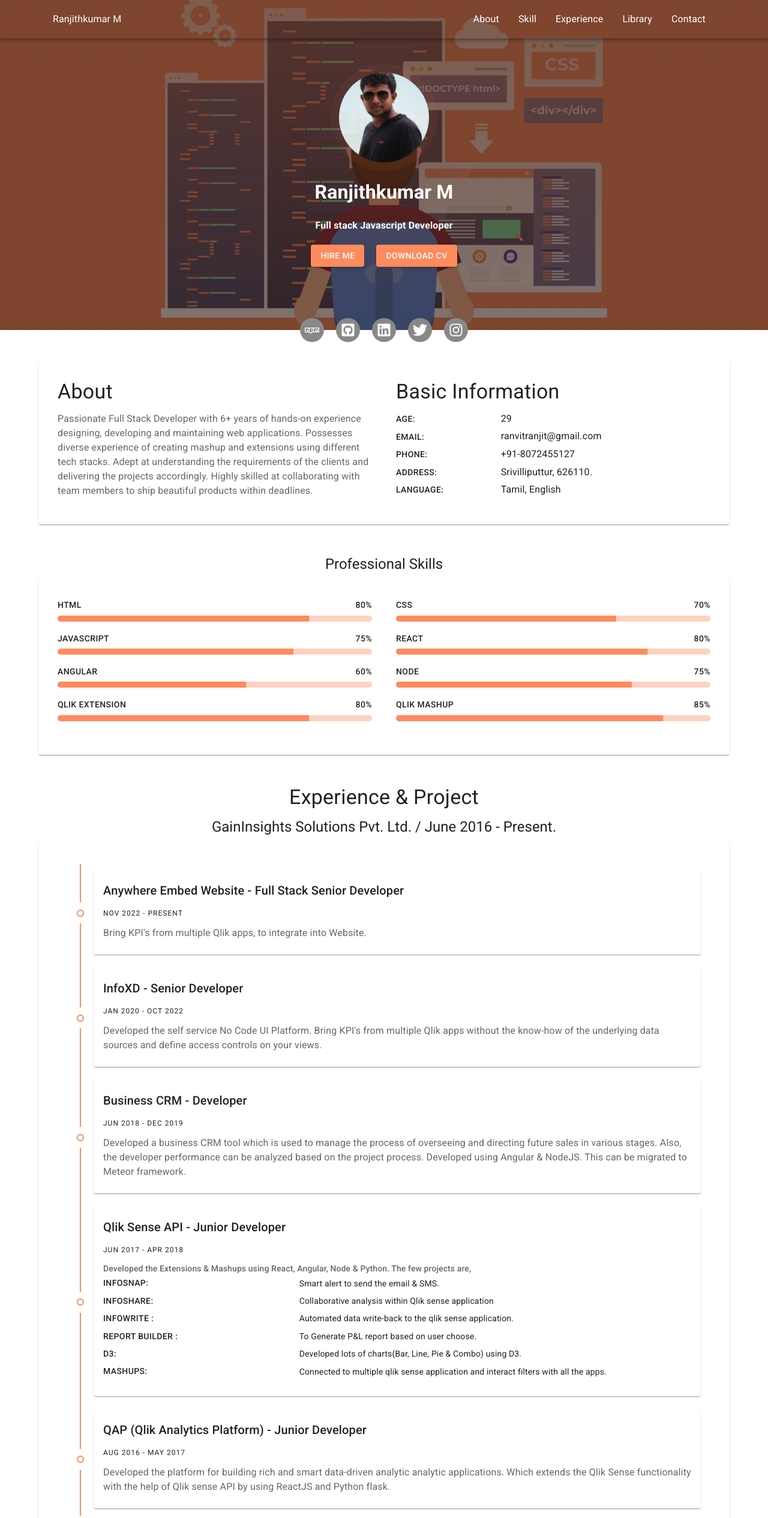
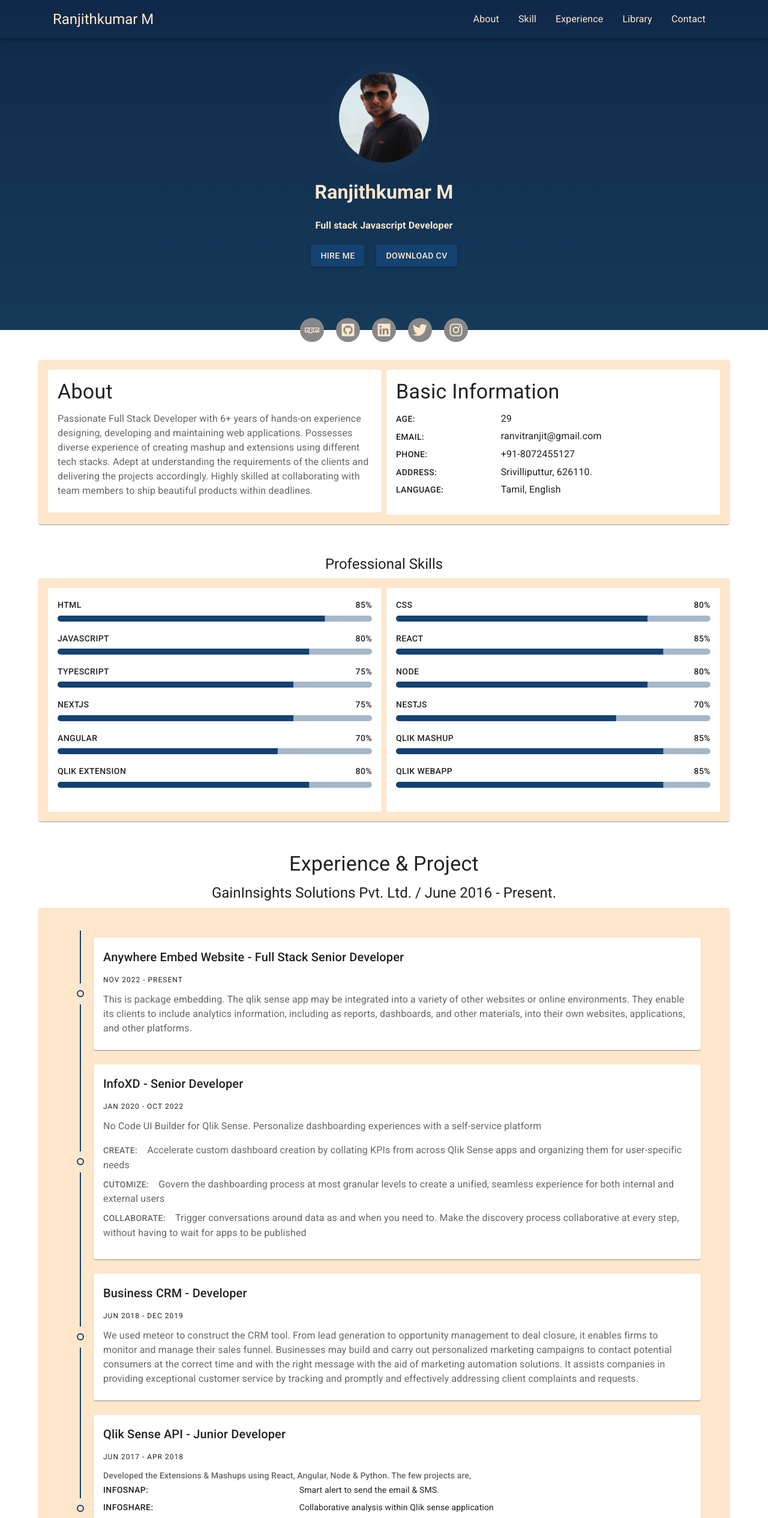
Before and after one commit to ranvithm/ranvithm.github.io, a React (Create React App) app: page / in a window 1280 px wide. Shown: the top 2530 px of the page at 60% size. Built offline with nearby package versions, Linux system fonts and the light colour scheme.

Commit message:
theme updated

```diff
--- a/src/components/timeline.tsx
+++ b/src/components/timeline.tsx
@@ -1,14 +1,8 @@
-import Timeline from '@mui/lab/Timeline'
 import TimelineItem from '@mui/lab/TimelineItem'
 import TimelineSeparator from '@mui/lab/TimelineSeparator'
 import TimelineConnector from '@mui/lab/TimelineConnector'
 import TimelineContent from '@mui/lab/TimelineContent'
 import TimelineDot from '@mui/lab/TimelineDot'
-// import FastfoodIcon from '@mui/icons-material/Fastfood'
-// import LaptopMacIcon from '@mui/icons-material/LaptopMac'
-// import HotelIcon from '@mui/icons-material/Hotel'
-// import RepeatIcon from '@mui/icons-material/Repeat'
-import Typography from '@mui/material/Typography'
 
 export default function CustomizedTimeline(props: {children: JSX.Element}) {
  const {children} = props
@@ -16,9 +10,7 @@
   <TimelineItem sx={{'&:before': {flex: 0}}}>
    <TimelineSeparator>
     <TimelineConnector sx={{bgcolor: 'primary.main'}} />
-    <TimelineDot color='primary' variant='outlined'>
-     {/* <HotelIcon color='primary'/> */}
-    </TimelineDot>
+    <TimelineDot color='primary' variant='outlined'></TimelineDot>
     <TimelineConnector sx={{bgcolor: 'primary.main'}} />
    </TimelineSeparator>
    <TimelineContent sx={{py: '12px', px: 2}}>{children}</TimelineContent>
--- a/src/layout/about.tsx
+++ b/src/layout/about.tsx
@@ -9,7 +9,7 @@
       p: 2,
       margin: 'auto',
       flexGrow: 1,
-      backgroundColor: '#fff',
+      backgroundColor: (theme) => theme.palette.primary.contrastText,
      }}>
      <Grid container spacing={1}>
       <Grid item xs={12} md={6}>
--- a/src/layout/contact.tsx
+++ b/src/layout/contact.tsx
@@ -1,17 +1,38 @@
-import {
- Box,
- Container,
- Grid,
- Paper,
- Card,
- CardContent,
- Typography,
- TextField,
- TextareaAutosize,
- Button,
-} from '@mui/material'
+import {Box, Container, Grid, Paper, Card, CardContent, Typography, TextField, Button} from '@mui/material'
+import {ChangeEvent, useState} from 'react'
+
+interface IContactInfo {
+ name?: string
+ mailId?: string
+ message?: string
+}
 
 const Contact = () => {
+ const [contact, setContactInfo] = useState<IContactInfo>()
+
+ const handleChange = (e: ChangeEvent<HTMLInputElement>) => {
+  const {name, value} = e.currentTarget
+  const _contact: IContactInfo = {...contact}
+  _contact[name as keyof typeof _contact] = value
+  setContactInfo(_contact)
+ }
+
+ const submitFn = async () => {
+  const response = await fetch('http://localhost:5000/mail', {
+   method: 'POST',
+   mode: 'cors',
+   cache: 'no-cache',
+   credentials: 'same-origin',
+   headers: {
+    'Content-Type': 'application/json',
+   },
+   redirect: 'follow',
+   referrerPolicy: 'no-referrer',
+   body: JSON.stringify(contact),
+  })
+  console.log(response)
+ }
+
  return (
   <Box component='section' id='contact' m='50px 0'>
    <Container fixed>
@@ -20,7 +41,7 @@
       p: 2,
       margin: 'auto',
       flexGrow: 1,
-      backgroundColor: '#fff',
+      backgroundColor: (theme) => theme.palette.primary.contrastText,
      }}>
      <Typography variant='h5' gutterBottom>
       Contact
@@ -31,14 +52,39 @@
         <CardContent>
          <Box component='form' display='flex' gap='20px' flexDirection='column'>
           <Box display='flex' gap='20px' justifyContent='space-between'>
-           <TextField label='Your Name' fullWidth variant='standard' />
-           <TextField label='Your E-mail' fullWidth variant='standard' />
+           <TextField
+            size='small'
+            name='name'
+            value={contact?.name}
+            onChange={handleChange}
+            label='Contact Name'
+            fullWidth
+           />
+           <TextField
+            size='small'
+            name='mailId'
+            value={contact?.mailId}
+            onChange={handleChange}
+            label='Contact E-mail'
+            fullWidth
+           />
           </Box>
           <Box>
-           <TextareaAutosize placeholder='Your Message' style={{width: '100%'}} minRows={6} />
+           <TextField
+            size='small'
+            name='message'
+            value={contact?.message}
+            onChange={handleChange}
+            label='Message'
+            fullWidth
+            multiline
+            minRows={4}
+           />
           </Box>
           <Box>
-           <Button variant='contained'>Send</Button>
+           <Button onClick={submitFn} variant='contained'>
+            Send
+           </Button>
           </Box>
          </Box>
         </CardContent>
@@ -48,7 +94,7 @@
        <Card variant='outlined' sx={{border: 0}}>
         <CardContent>
          <Box>
-          <Box>
+          <Box display='flex' gap={1}>
            <Typography variant='button' flex='1' display='block' gutterBottom>
             ADDRESS:
            </Typography>
@@ -56,7 +102,7 @@
             Srivilliputtur, 626110.
            </Typography>
           </Box>
-          <Box>
+          <Box display='flex' gap={1}>
            <Typography variant='button' flex='1' display='block' gutterBottom>
             PHONE:
            </Typography>
@@ -64,7 +110,7 @@
             +91-8072455127
            </Typography>
           </Box>
-          <Box>
+          <Box display='flex' gap={1}>
            <Typography variant='button' flex='1' display='block' gutterBottom>
             EMAIL:
            </Typography>
--- a/src/layout/experience.tsx
+++ b/src/layout/experience.tsx
@@ -1,5 +1,5 @@
 import {Timeline} from '@mui/lab'
-import {Box, Container, Grid, Paper, Card, CardContent, Typography, LinearProgress, styled} from '@mui/material'
+import {Box, Container, Paper, Card, CardContent, Typography} from '@mui/material'
 import CustomizedTimeline from '../components/timeline'
 
 const Experience = () => {
@@ -17,7 +17,7 @@
       p: 2,
       margin: 'auto',
       flexGrow: 1,
-      backgroundColor: '#fff',
+      backgroundColor: (theme) => theme.palette.primary.contrastText,
      }}>
      <Timeline>
       <CustomizedTimeline>
@@ -30,7 +30,9 @@
           Nov 2022 - Present
          </Typography>
          <Typography variant='body1' color='text.secondary'>
-          Bring KPI's from multiple Qlik apps, to integrate into Website.
+          This is package embedding. The qlik sense app may be integrated into a variety of other websites or online
+          environments. They enable its clients to include analytics information, including as reports, dashboards, and
+          other materials, into their own websites, applications, and other platforms.
          </Typography>
         </CardContent>
        </Card>
@@ -45,8 +47,28 @@
           Jan 2020 - Oct 2022
          </Typography>
          <Typography variant='body1' color='text.secondary'>
-          Developed the self service No Code UI Platform. Bring KPI's from multiple Qlik apps without the know-how of
-          the underlying data sources and define access controls on your views.
+          No Code UI Builder for Qlik Sense. Personalize dashboarding experiences with a self-service platform
+         </Typography>
+         <Typography color='text.secondary' variant='body1' component='p' sx={{mb: 1, mt: 2}}>
+          <Typography variant='button' sx={{mr: 2}} component='span'>
+           CREATE:
+          </Typography>
+          Accelerate custom dashboard creation by collating KPIs from across Qlik Sense apps and organizing them for
+          user-specific needs
+         </Typography>
+         <Typography color='text.secondary' variant='body1' component='p' sx={{mb: 1}}>
+          <Typography variant='button' sx={{mr: 2}} component='span'>
+           CUTOMIZE:
+          </Typography>
+          Govern the dashboarding process at most granular levels to create a unified, seamless experience for both
+          internal and external users
+         </Typography>
+         <Typography color='text.secondary' variant='body1' component='p' sx={{mb: 1}}>
+          <Typography variant='button' sx={{mr: 2}} component='span'>
+           COLLABORATE:
+          </Typography>
+          Trigger conversations around data as and when you need to. Make the discovery process collaborative at every
+          step, without having to wait for apps to be published
          </Typography>
         </CardContent>
        </Card>
@@ -61,9 +83,11 @@
           Jun 2018 - Dec 2019
          </Typography>
          <Typography variant='body1' color='text.secondary'>
-          Developed a business CRM tool which is used to manage the process of overseeing and directing future sales in
-          various stages. Also, the developer performance can be analyzed based on the project process. Developed using
-          Angular & NodeJS. This can be migrated to Meteor framework.
+          We used meteor to construct the CRM tool. From lead generation to opportunity management to deal closure, it
+          enables firms to monitor and manage their sales funnel. Businesses may build and carry out personalized
+          marketing campaigns to contact potential consumers at the correct time and with the right message with the aid
+          of marketing automation solutions. It assists companies in providing exceptional customer service by tracking
+          and promptly and effectively addressing client complaints and requests.
          </Typography>
         </CardContent>
        </Card>
@@ -143,8 +167,10 @@
           Aug 2016 - May 2017
          </Typography>
          <Typography variant='body1' color='text.secondary'>
-          Developed the platform for building rich and smart data-driven analytic analytic applications. Which extends
-          the Qlik Sense functionality with the help of Qlik sense API by using ReactJS and Python flask.
+          With the aid of a QAP License, we are developing a QAP Add on platform that will increase Qlik Sense's
+          capability. The platform provides a range of dashboard creation and data visualization features. By adopting
+          an associative data architecture that enables people to explore data in a flexible and natural manner, it
+          makes it easier to detect trends, patterns, and insights.
          </Typography>
         </CardContent>
        </Card>
--- a/src/layout/header.tsx
+++ b/src/layout/header.tsx
@@ -1,7 +1,5 @@
 import {useState, useEffect} from 'react'
 import {AppBar, Box, Container, Toolbar} from '@mui/material'
-import Menu from '@mui/material/Menu/Menu'
-import MenuItem from '@mui/material/MenuItem/MenuItem'
 import Typography from '@mui/material/Typography'
 import ListItem from '@mui/material/ListItem/ListItem'
 import List from '@mui/material/List/List'
@@ -20,12 +18,14 @@
 
  return (
   <Box sx={{flexGrow: 1}}>
-   <AppBar sx={{backgroundColor: offset > 400 ? '' : 'transparent', color: '#fff'}} component='nav'>
+   <AppBar
+    sx={{backgroundColor: offset > 400 ? '' : 'transparent', color: (theme) => theme.palette.primary.contrastText}}
+    component='nav'>
     <Container sx={{width: '100vw'}} fixed>
      <Toolbar>
       <Box display='flex' justifyContent='space-between' width='100%'>
        <Box display='flex' alignItems='center'>
-        Ranjithkumar M
+        <Typography variant='h5'>Ranjithkumar M</Typography>
        </Box>
        <Box component='nav' display='flex' gap='10px'>
         <List sx={{display: {xs: 'none', md: 'flex'}}} disablePadding>
--- a/src/layout/libraries.tsx
+++ b/src/layout/libraries.tsx
@@ -1,5 +1,5 @@
 import {Timeline} from '@mui/lab'
-import {Box, Container, Grid, Paper, Card, CardContent, Typography, LinearProgress, styled} from '@mui/material'
+import {Box, Container, Paper, Card, CardContent, Typography} from '@mui/material'
 import CustomizedTimeline from '../components/timeline'
 
 const Library = () => {
@@ -14,18 +14,23 @@
       p: 2,
       margin: 'auto',
       flexGrow: 1,
-      backgroundColor: '#fff',
+      backgroundColor: (theme) => theme.palette.primary.contrastText,
      }}>
      <Timeline>
       <CustomizedTimeline>
        <Card>
         <CardContent>
-         <Typography gutterBottom variant='h6' component='div'>
-          TS-Qlik
+         <Typography
+          variant='h6'
+          component='a'
+          sx={{textDecoration: 'blink'}}
+          href='https://www.npmjs.com/package/qlik'>
+          Qlik
          </Typography>
          <Typography variant='body1' color='text.secondary'>
-          Using this package, Easily we can connect and Can be embed Qlik sense apps into web applications or web sites.
-          We can use typescript (angular) project also.
+          This package will serve as a web application wrapper for the Qlik API. This utility manages the Qlik
+          connection, loads the required files, and retrieves the fundamental Qlik operations. And by connecting the
+          Qlik sense numerous apps with this tool, we may access the Qlik sense API.
          </Typography>
         </CardContent>
        </Card>
--- a/src/layout/main.tsx
+++ b/src/layout/main.tsx
@@ -1,30 +1,17 @@
 import {Box, Container, Avatar, Button, IconButton, SvgIcon, styled} from '@mui/material'
-// import {FontAwesomeIcon} from '@fortawesome/react-fontawesome'
-// import {faNPM} from '@fortawesome/free-solid-svg-icons'
 import './style.css'
 
 const ImageButton = styled(IconButton)(({theme}) => ({
  backgroundColor: '#888',
- color: '#fff',
+ color: theme.palette.primary.contrastText,
  '&:hover': {
   backgroundColor: theme.palette.primary.main,
  },
 }))
 
 const Main = () => {
- const backgroundStyle = {
-  backgroundImage: "url('./cover.jpg') ",
-  backgroundRepeat: 'no-repeat',
-  position: 'absolute',
-  backgroundSize: 'cover',
-  width: '100%',
-  height: '100%',
-  zIndex: '-1',
-  backgroundPosition: 'center center',
- }
  return (
   <Box className='page--header'>
-   <Box sx={backgroundStyle}></Box>
    <Container
     sx={{
      width: '100vw',
@@ -44,7 +31,7 @@
       top: '50%',
       left: '50%',
       width: '100%',
-      color: '#FFFFFF',
+      color: (theme) => theme.palette.primary.contrastText,
       padding: '0 15px',
       maxWidth: '880px',
       position: 'absolute',
--- a/src/layout/skills.tsx
+++ b/src/layout/skills.tsx
@@ -13,15 +13,17 @@
       p: 2,
       margin: 'auto',
       flexGrow: 1,
-      backgroundColor: '#fff',
+      backgroundColor: (theme) => theme.palette.primary.contrastText,
      }}>
      <Grid container spacing={1}>
       <Grid item xs={12} md={6}>
        <Card variant='outlined' sx={{border: 0}}>
         <CardContent>
-         <LinearDeterminate name='HTML' value={80} />
-         <LinearDeterminate name='Javascript' value={75} />
-         <LinearDeterminate name='Angular' value={60} />
+         <LinearDeterminate name='HTML' value={85} />
+         <LinearDeterminate name='Javascript' value={80} />
+         <LinearDeterminate name='Typescript' value={75} />
+         <LinearDeterminate name='Nextjs' value={75} />
+         <LinearDeterminate name='Angular' value={70} />
          <LinearDeterminate name='Qlik Extension' value={80} />
         </CardContent>
        </Card>
@@ -29,10 +31,12 @@
       <Grid item xs={12} md={6}>
        <Card variant='outlined' sx={{border: 0}}>
         <CardContent>
-         <LinearDeterminate name='CSS' value={70} />
-         <LinearDeterminate name='React' value={80} />
-         <LinearDeterminate name='Node' value={75} />
+         <LinearDeterminate name='CSS' value={80} />
+         <LinearDeterminate name='React' value={85} />
+         <LinearDeterminate name='Node' value={80} />
+         <LinearDeterminate name='nestjs' value={70} />
          <LinearDeterminate name='Qlik Mashup' value={85} />
+         <LinearDeterminate name='Qlik Webapp' value={85} />
         </CardContent>
        </Card>
       </Grid>
--- a/src/layout/style.css
+++ b/src/layout/style.css
@@ -1,11 +1,17 @@
+:root {
+ --color: #FFE7CC;
+ --gradient-start: #2c74b3;
+ --gradient-end: #205295;
+}
+
 .page--header {
  height: 60vh;
  max-height: 440px;
  min-height: 550px;
-  background: linear-gradient(0deg, #fe8b5e33, #fe8b5e99);
+ background: linear-gradient(0deg, var(--gradient-start), var(--gradient-end));
  position: relative;
  padding: 0;
-  color: #ffffff;
+ color: var(--color);
 }
 
 .page--header:after,
@@ -17,7 +23,7 @@
  display: block;
  left: 0;
  top: 0;
-  content: "";
+ content: '';
 }
 
 .page--header::before {
@@ -25,8 +31,8 @@
 }
 
 .profile--image a::before {
-  content: "";
-  border: 15px solid #fe8b5e99;
+ content: '';
+ border: 15px solid var(--color);
  border-radius: 50%;
  height: 180px;
  width: 180px;
@@ -65,3 +71,13 @@
   opacity: 0;
  }
 }
+
+textarea {
+ width: 100%;
+ height: 110px;
+ padding: 10px;
+ outline: none;
+ border: none;
+ border-bottom: 1px solid;
+ font-family: inherit;
+}
--- a/src/theme.ts
+++ b/src/theme.ts
@@ -4,8 +4,8 @@
 const theme = createTheme({
  palette: {
   primary: {
-   main: '#FE8B5E',
-   contrastText: '#fff',
+   main: '#144272',
+   contrastText: '#FFE7CC',
   },
  },
  //  components: {
```
Lines whose indentation alone changed are shown as unchanged.
